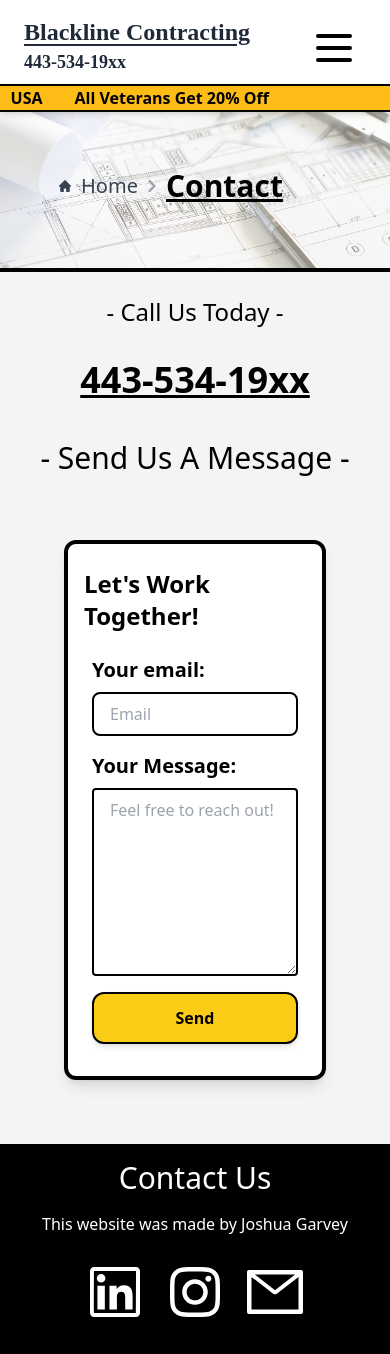
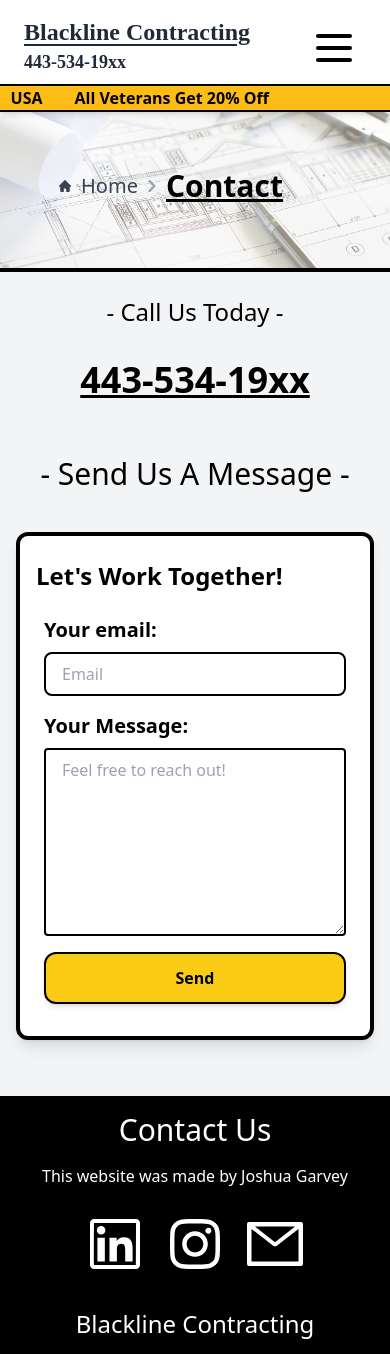
Before and after one commit to Jgar514/blacklinecontracting.com, a React (Vite) app in the folder blackline/: page /contact in a window 390 px wide. Shown: the top 1354 px of the page. Built offline with nearby package versions, Linux system fonts and the light colour scheme.

Commit message:
fixed gallery

```diff
--- a/blackline/src/components/forms/Contact.jsx
+++ b/blackline/src/components/forms/Contact.jsx
@@ -61,11 +61,11 @@ const Contact = () => {
 	};
 
 	return (
-		<div className="bg-gray-100 w-full flex flex-col gap-8 justify-center px-4 ">
+		<div className="bg-gray-100 w-full flex flex-col gap-8 justify-center py-8 md:px-4 ">
 			<div className="flex justify-center py-">
 				<h1 className="text-3xl ">- Send Us A Message -</h1>
 			</div>
-			<div className="flex justify-center p-8">
+			<div className="flex justify-center p-2 md:p-8">
 				<div className="border-4 px-4 py-8 rounded-xl bg-white border-black flex flex-col shadow-lg mb-8 mx-2 md:w-2/3 w-full lg:w-1/2 lg:h-auto ">
 					<h1 className="text-2xl font-bold -my-2 mb-2">Let's Work Together!</h1>
 					<form ref={formRef} onSubmit={handleSubmit} className="mt-4 flex flex-col gap-4 px-2">
--- a/blackline/src/pages/Contact/ContactPage.jsx
+++ b/blackline/src/pages/Contact/ContactPage.jsx
@@ -10,7 +10,7 @@ function ContactPage() {
 				<h1 className="text-2xl">- Call Us Today -</h1>
 				<h1 className="font-bold text-4xl underline">443-534-19xx</h1>
 			</div>
-			<div className="p-4">
+			<div className="md:p-4">
 				<Contact />
 			</div>
 		</div>
--- a/blackline/src/pages/Gallery/Gallery.jsx
+++ b/blackline/src/pages/Gallery/Gallery.jsx
@@ -7,11 +7,11 @@ function Gallery() {
 	return (
 		<>
 			<Header title="Gallery" />
-			<div className="flex flex-col items-center justify-center px-4 py-8 md:flex-row">
+			<div className=" bg-gray-100 flex flex-col items-center justify-center px-4 py-8 md:flex-row">
 				<div className="grid grid-cols-1 md:grid-cols-2 lg:grid-cols-4 gap-8 w-full">
 					{gallery.map((item, index) => (
-						<div key={index} className="group relative overflow-hidden rounded-lg hover:shadow-lg transition-transform transform hover:scale-105 p-2">
-							<img src={item.imgUrl} alt={`Gallery Item ${index}`} className="w-full h-auto" />
+						<div key={index} className="group relative overflow-hidden rounded-lg hover:shadow-lg transition-transform transform hover:scale-105 p- bg-gray-500  h-96">
+							<img src={item.imgUrl} alt={`Gallery Item ${index}`} className="w-full h-auto border-0 border-black" />
 							{/* <div className="absolute bottom-0 left-0 p-4 bg-black bg-opacity-70 w-full text-white text-lg font-bold">Description</div> */}
 						</div>
 					))}
```
